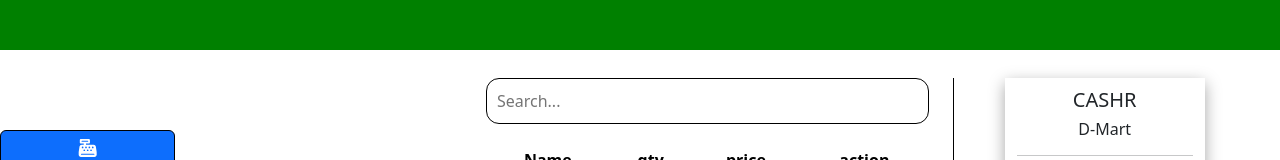
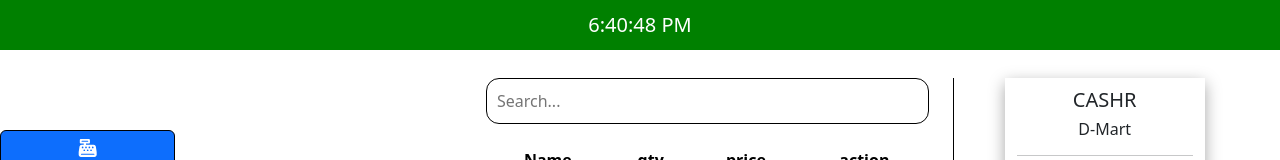
Before and after one commit to Akshatavp/Redux-Cashr, a React (Create React App) app: page / in a window 1280 px wide. Shown: the top 160 px of the page. Built offline with nearby package versions, Linux system fonts and the light colour scheme.

Commit message:
added downloads and timer

```diff
--- a/src/App.js
+++ b/src/App.js
@@ -12,19 +12,14 @@ import Billing from "./components/Billing";
 import Inventory from "./components/Inventory";
 import Sales from "./components/Sales";
 import Settings from "./components/Settings";
+import Timer from "./components/helpers/Timer";
 
 function App() {
   return (
     <Provider store={store}>
       <PersistGate loading={null} persistor={persistedStore}>
         <div className="App">
-          <div
-            style={{
-              height: "50px",
-              backgroundColor: "green",
-              marginBottom: "20px",
-            }}
-          ></div>
+          <Timer />
 
           <div className="d-flex align-items-start">
             <div
--- a/src/components/Billing/Suggestion.js
+++ b/src/components/Billing/Suggestion.js
@@ -12,9 +12,9 @@ const Suggestion = ({ products, handleAddProduct }) => {
       }}
     >
       {productState.map((product) => (
-        <div className="col-2 mt-1">
+        <div className="col-2 mt-3">
           <div class="card" style={{ width: "7rem" }}>
-            <img
+            {/* <img
               style={{
                 width: "100%",
                 height: "50px",
@@ -22,7 +22,7 @@ const Suggestion = ({ products, handleAddProduct }) => {
               class="card-img-top"
               src="https://www.jiomart.com/images/product/original/590000186/carrot-orange-500-g-product-images-o590000186-p590000186-0-202207291751.jpg?im=Resize=(1000,1000)"
               alt="Card image cap"
-            />
+            /> */}
             <div class="card-body">
               <p class="card-title">{product.name}</p>
 
--- a/src/components/Billing/index.js
+++ b/src/components/Billing/index.js
@@ -99,6 +99,8 @@ const Billing = () => {
     // dispatch(setStateSales([...sales, sale]));
     // setSelectedProducts([]);
 
+    downloadBill(billNumber, currentDateTime);
+
     setSelectedProducts((prevSelectedProducts) => {
       const newSale = {
         billNumber,
@@ -150,6 +152,45 @@ const Billing = () => {
   const filteredProducts = productState.filter((product) =>
     product.name.toLowerCase().includes(searchQuery.toLowerCase())
   );
+
+  const downloadBill = (billNumber, currentDateTime) => {
+    // Calculate total amount including GST
+    const totalAmount = selectedProducts.reduce(
+      (total, product) => total + product.totalPrice,
+      0
+    );
+    const gstAmount = (totalAmount * 5) / 100;
+    const totalWithGST = totalAmount + gstAmount + addcost;
+
+    // Construct the content of the bill
+    const billContent = `
+      Bill Number: ${billNumber}
+      Date & Time: ${currentDateTime}
+      Products:
+      ${selectedProducts
+        .map((product) => `${product.name}: ${product.qty} x ${product.price}`)
+        .join("\n")}
+      Additional Cost: ${addcost}
+      Total (including 5% GST): ${totalWithGST.toFixed(2)}
+    `;
+
+    // Create a Blob containing the bill content
+    const blob = new Blob([billContent], { type: "text/plain;charset=utf-8" });
+
+    // Create a URL for the Blob
+    const url = URL.createObjectURL(blob);
+
+    // Create a link and trigger a click to initiate the download
+    const link = document.createElement("a");
+    link.href = url;
+    link.download = "bill.txt";
+    document.body.appendChild(link);
+    link.click();
+
+    // Cleanup
+    document.body.removeChild(link);
+    URL.revokeObjectURL(url);
+  };
 
   return (
     <div className="container">
--- a/src/components/Inventory/index.js
+++ b/src/components/Inventory/index.js
@@ -90,7 +90,13 @@ const Inventory = () => {
         handleAddClose={handleAddClose}
         handleAddProduct={handleAddProduct}
       />
-      <div className="mb-3">
+      <div
+        className="mb-3"
+        style={{
+          display: "flex",
+          justifyContent: "end",
+        }}
+      >
         <Button variant="primary" onClick={handleAddOpenModal}>
           Add Product
         </Button>
--- a/src/components/Sales/index.js
+++ b/src/components/Sales/index.js
@@ -39,6 +39,8 @@ const Sales = () => {
   const filteredProducts = saleState.filter((sale) =>
     sale.billNumber.toLowerCase().includes(searchQuery.toLowerCase())
   );
+
+  console.log(saleState);
 
   return (
     <div style={{ maxHeight: "90vh", overflowY: "auto" }}>
--- /dev/null
+++ b/src/components/helpers/Timer.js
@@ -0,0 +1,36 @@
+import React, { useState, useEffect } from "react";
+
+const Timer = () => {
+  const [currentTime, setCurrentTime] = useState(new Date());
+
+  useEffect(() => {
+    const timerID = setInterval(() => tick(), 1000);
+
+    return () => {
+      clearInterval(timerID);
+    };
+  }, []);
+
+  const tick = () => {
+    setCurrentTime(new Date());
+  };
+
+  return (
+    <div
+      style={{
+        height: "50px",
+        backgroundColor: "green",
+        marginBottom: "20px",
+        display: "flex",
+        alignItems: "center",
+        justifyContent: "center",
+        color: "white",
+        fontSize: "20px",
+      }}
+    >
+      {currentTime.toLocaleTimeString()}
+    </div>
+  );
+};
+
+export default Timer;
```
